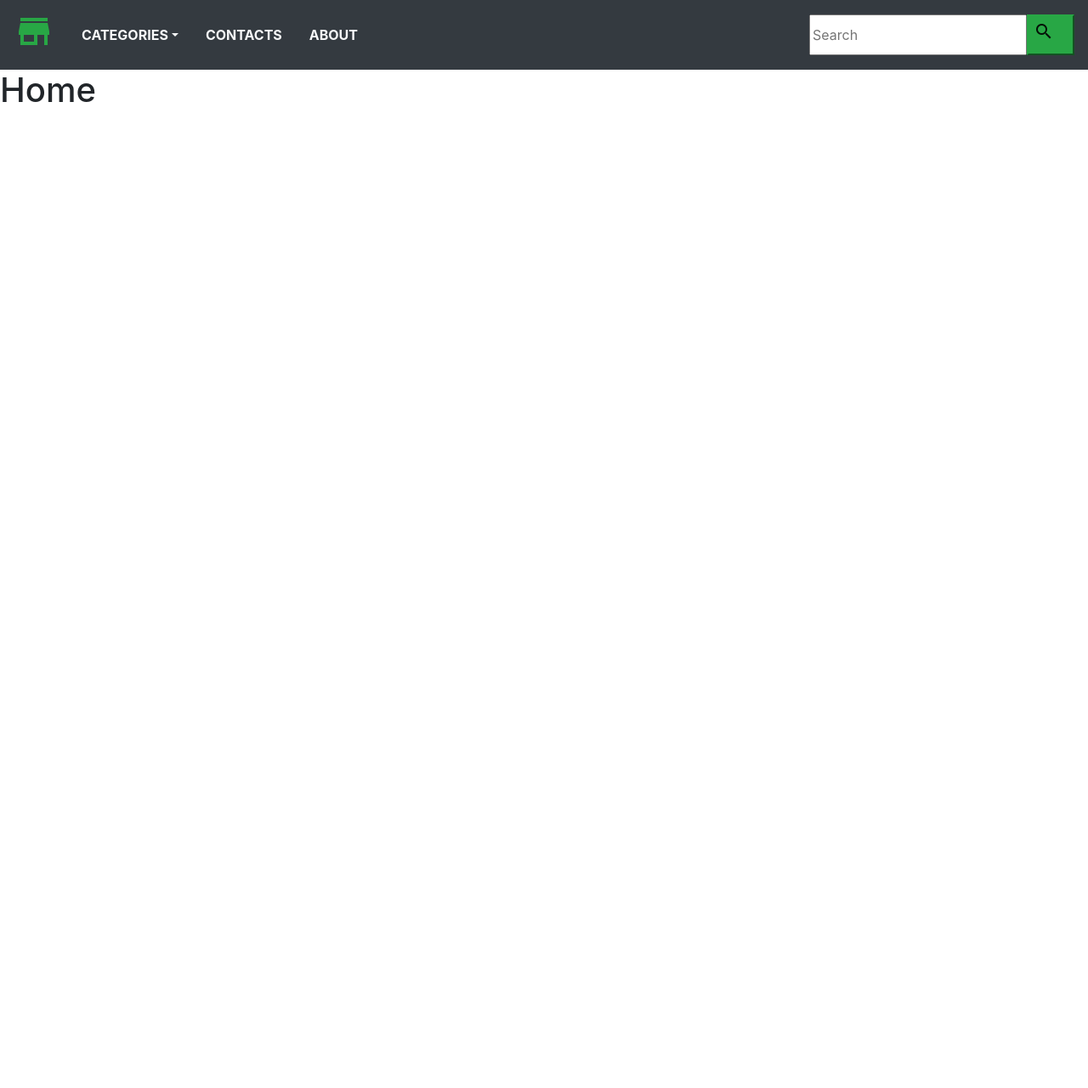
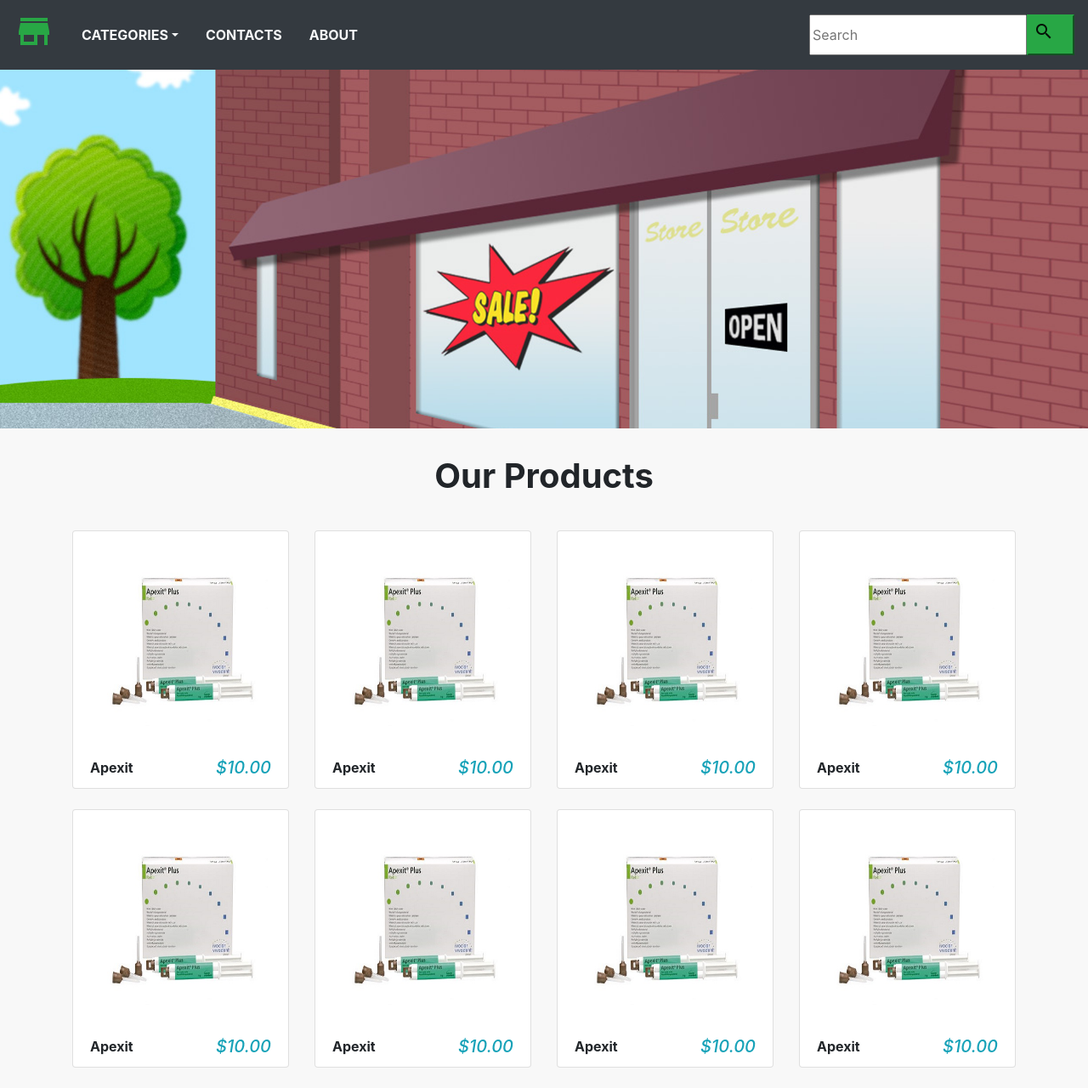
Before and after one commit to SviatikKh/Dj_shop_stom, a Django app: page / in a window 1280 px wide. Shown: the whole page at 85% size. Before the commit the page ends 120 px from the top, so only its background shows below. Run offline with Django 3.2, Linux system fonts and the light colour scheme.

Commit message:
Added static files

```diff
--- a/stomatshop_project/shop/templates/base.html
+++ b/stomatshop_project/shop/templates/base.html
@@ -1,3 +1,4 @@
+{% load static %}
 <!doctype html>
 <html lang="en">
   <head>
@@ -9,6 +10,9 @@
     <link rel="stylesheet" href="https://cdn.jsdelivr.net/npm/bootstrap@4.5.3/dist/css/bootstrap.min.css" integrity="sha384-TX8t27EcRE3e/ihU7zmQxVncDAy5uIKz4rEkgIXeMed4M0jlfIDPvg6uqKI2xXr2" crossorigin="anonymous">
     <link href="https://fonts.googleapis.com/icon?family=Material+Icons"
       rel="stylesheet">
+
+        <link rel="stylesheet" type="text/css" href="{% static 'css/base.css' %}">
+
         <style type="text/css">
             .material-icons.md-48 { font-size: 48px;}
         </style>
--- a/stomatshop_project/shop/templates/home.html
+++ b/stomatshop_project/shop/templates/home.html
@@ -1,9 +1,51 @@
 {% extends 'base.html' %}
+
+{% load static %}
 
 {% block title %}
     Home
 {% endblock %}
 
 {% block content %}
-<h1>Home</h1>
+    <div class="container-fluid">
+        <div class="row">
+            <img class="img-fluid" src="{% static 'images/dentist_main.png' %}" width="100%"
+            height="100%">
+        </div>
+    </div>
+
+    <div class="py-4">
+        <div class="container">
+            <div class="row">
+                    <div class="col-10 mx-auto my-2 text-center">
+                        <h1 class="text-capitalize font-weight-bold">
+                            Our Products
+                        </h1>
+                    </div>
+            </div>
+        </div>
+    </div>
+    <div class="container">
+        <div class="row">
+            {% for i in 'aaaaaaaa' %}
+                <div class="col-9 mx-auto col-md-6 col-lg-3">
+                    <div class="card mb-4">
+                        <div class="p-4">
+                            <img class="card-img-top" src="{% static 'images/apexit.jpg' %}">
+                        </div>
+                        <div class="card-footer d-flex justify-content-between" style="background: transparent;
+                                    border-color: transparent;">
+                            <p class="font-weight-bold mb-0">
+                                    Apexit
+                            </p>
+                            <h5 class="text-info font-italic mb-0">
+                                   $10.00
+                            </h5>
+                        </div>
+                    </div>
+                </div>
+            {% endfor %}
+        </div>
+    </div>
+
 {% endblock %}
--- a/stomatshop_project/stomatshop/settings.py
+++ b/stomatshop_project/stomatshop/settings.py
@@ -131,4 +131,8 @@ USE_TZ = True
 # Static files (CSS, JavaScript, Images)
 # https://docs.djangoproject.com/en/3.0/howto/static-files/
 
+STATICFILES_DIRS = [
+    os.path.join(BASE_DIR, 'stomatshop/static/')
+]
 STATIC_URL = '/static/'
+STATIC_ROOT = os.path.join(BASE_DIR, 'static')
--- /dev/null
+++ b/stomatshop_project/stomatshop/static/css/base.css
@@ -0,0 +1,3 @@
+body {
+    background: #F8F8F8;
+}
```
Also changed, not shown: stomatshop_project/stomatshop/static/images/apexit.jpg (added), stomatshop_project/stomatshop/static/images/dentist_main.jpg (added), stomatshop_project/stomatshop/static/images/dentist_main.png (added), stomatshop_project/stomatshop/static/images/dyspenser.jpg (added), stomatshop_project/stomatshop/static/images/esthetic.jpg (added), stomatshop_project/stomatshop/static/images/futar.jpg (added), stomatshop_project/stomatshop/static/images/identium.jpg (added), stomatshop_project/stomatshop/static/images/panasil.jpg (added), stomatshop_project/stomatshop/static/images/proxyt.jpg (added).
